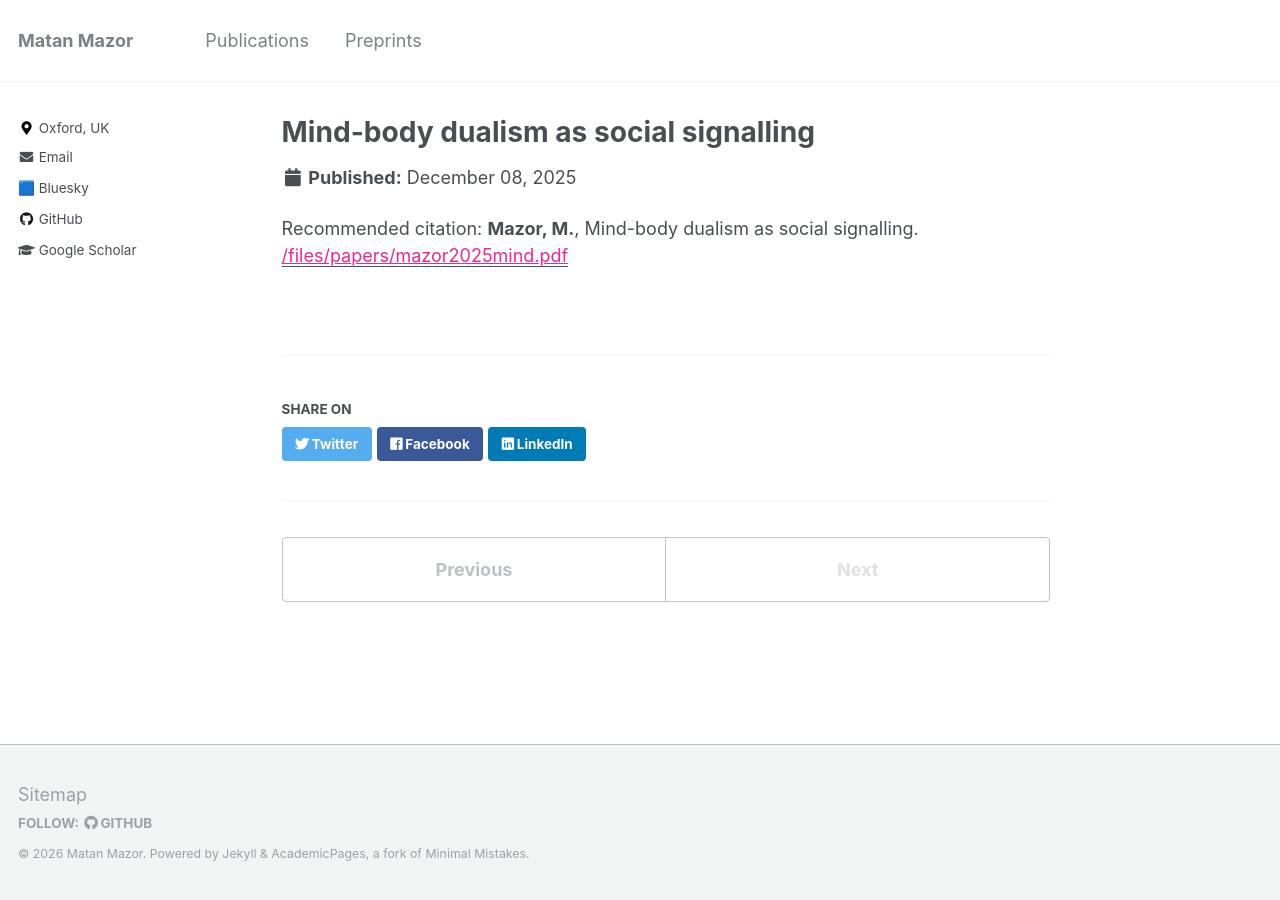
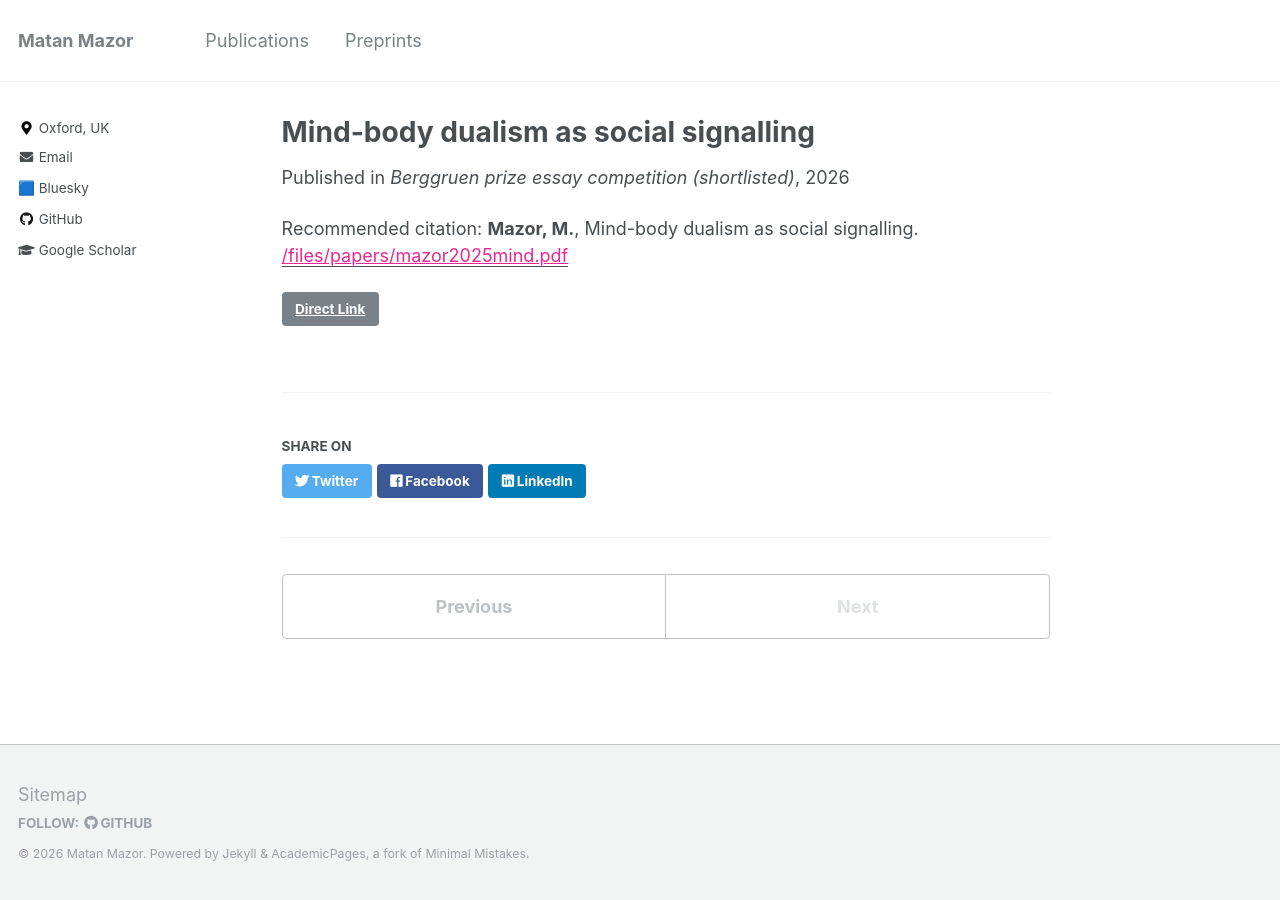
Before and after one commit to matanmazor/matanmazor.github.io, a Jekyll site: the page built from _publications/2025-12-08-dualism.md, in a window 1280 px wide. Built offline with Jekyll 4.4.1, drawn with Linux system fonts in a browser that asks for light colours.

Commit message:
Berggruen

```diff
--- a/_publications/2025-12-08-dualism.md
+++ b/_publications/2025-12-08-dualism.md
@@ -2,7 +2,9 @@
 title: "Mind-body dualism as social signalling"
 collection: publications
 permalink: /publication/2025-12-08-dualism
-date: 2025-12-08
+date: 2026-01-16
+venue: 'Berggruen prize essay competition (shortlisted)'
+link: 'https://loc.closertotruth.com/essay/mind-body-dualism-as-social-signaling'
 paperurl: '/files/papers/mazor2025mind.pdf'
 citation: '<b>Mazor, M.</b>, Mind-body dualism as social signalling.'
 
```
Also changed, not shown: 1 other file.
